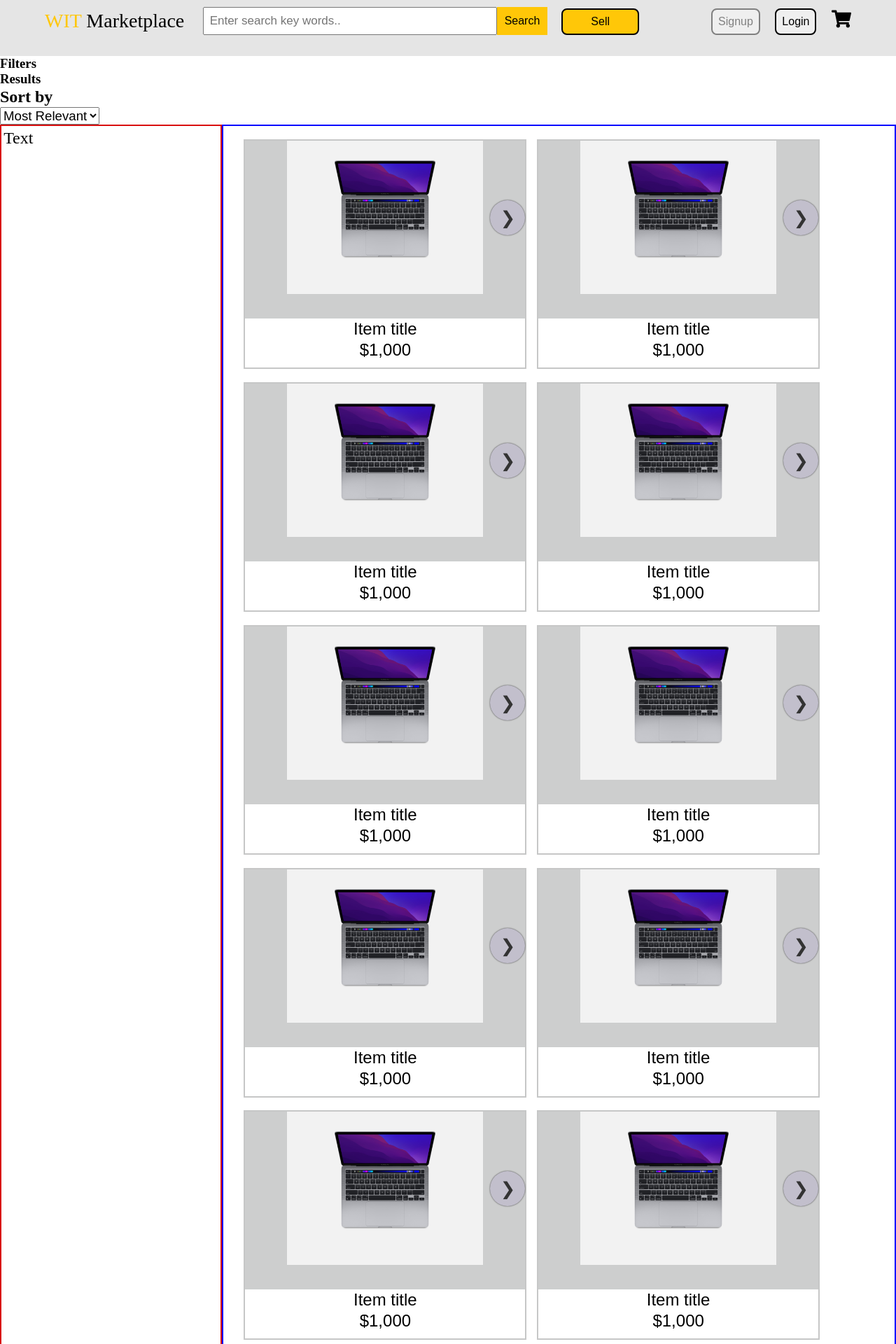
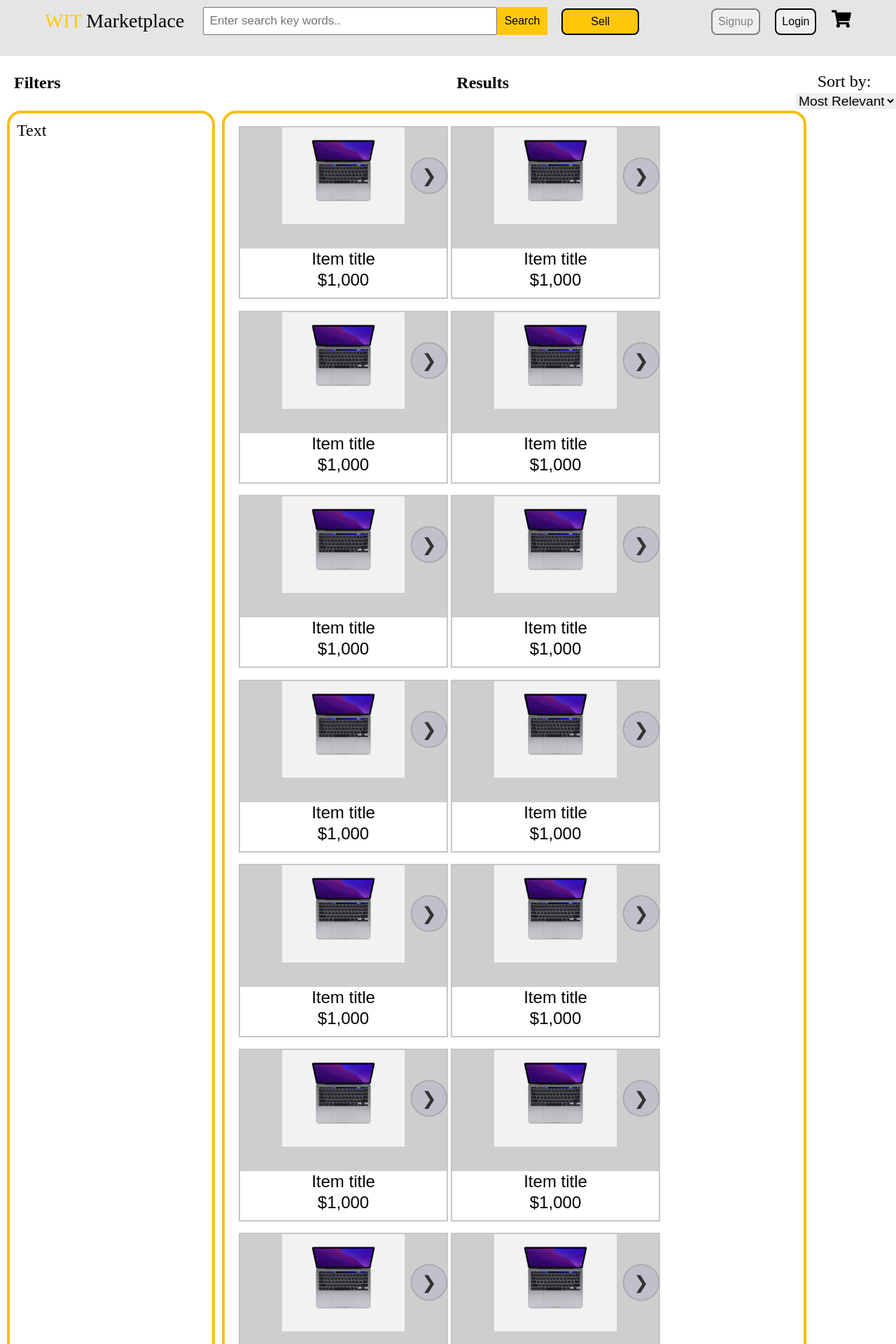
Before and after one commit to Stinny/WIT-Marketplace, a React (Create React App) app in the folder client/: page /listing in a window 1280 px wide. Shown: the part 20-1940 px from the top of the page at 70% size. Built offline with nearby package versions, Linux system fonts and the light colour scheme.

Commit message:
Working on item display

```diff
--- a/client/src/pages/Listing.js
+++ b/client/src/pages/Listing.js
@@ -5,32 +5,94 @@ import ItemView from '../components/ItemView'
 const Cart = () => {
     return (
         <div id='page-container'>
+
             <div className='top-bar'>
-                    <div id='filters-title'>
-                        <h3>
+
+                <div id='filters-title'>
+                    <h3 className='bold'>
                         Filters
-                        </h3>
+                    </h3>
+                </div>
+
+                <div id='list-area'>
+                    <div>
+                        <h3 id='list-title' className='bold'>Results</h3>
                     </div>
-                    <div id='list-area'>
-                        <h3 id='list-title'>Results</h3>
-                            <p><strong>Sort by</strong></p>
-                            <select id="sort-by">
+                    <div id='sorting'>
+                        <p>Sort by:
+                            <select id="select-sort-by">
                                 <option value="mr">Most Relevant</option>
                                 <option value="lp">Lowest Price</option>
                                 <option value="hp">Highest Price</option>
                             </select>
+                        </p>
                     </div>
+                </div>
             </div>
 
-            <div class='page-con'>
-                <div class='filter-con'>
-                    <div class='item'>
+            <div className='page-con'>
+                <div className='filter-con'>
+                    <div>
                         <p>Text</p>
                     </div>
                 </div>
 
-                <div class='listings-con'>
-                    <div class='item'>
+                <div className='listings-con'>
+                    <div className='item'>
+                        <ItemView/>
+                    </div>
+                    <div className='item'>
+                        <ItemView/>
+                    </div>
+                    <div className='item'>
+                        <ItemView/>
+                    </div>
+                    <div className='item'>
+                        <ItemView/>
+                    </div>
+                    <div className='item'>
+                        <ItemView/>
+                    </div>
+                    <div className='item'>
+                        <ItemView/>
+                    </div>
+                    <div className='item'>
+                        <ItemView/>
+                    </div>
+                    <div className='item'>
+                        <ItemView/>
+                    </div>
+                    <div className='item'>
+                        <ItemView/>
+                    </div>
+                    <div className='item'>
+                        <ItemView/>
+                    </div>
+                    <div className='item'>
+                        <ItemView/>
+                    </div>
+                    <div className='item'>
+                        <ItemView/>
+                    </div>
+                    <div className='item'>
+                        <ItemView/>
+                    </div>
+                    <div className='item'>
+                        <ItemView/>
+                    </div>
+                    <div className='item'>
+                        <ItemView/>
+                    </div>
+                    <div className='item'>
+                        <ItemView/>
+                    </div>
+                    <div className='item'>
+                        <ItemView/>
+                    </div>
+                    <div className='item'>
+                        <ItemView/>
+                    </div>
+                    <div className='item'>
                         <ItemView/>
                     </div>
                     <div className='item'>
--- a/client/src/styles/listingStyles.css
+++ b/client/src/styles/listingStyles.css
@@ -4,55 +4,77 @@
 }
 
 .listings-con{
+    border: 4px #f6bf17 solid;
+    border-radius: 20px;
+    margin-right: 10%;
+    margin-bottom: 10px;
     display: inline-flex;
     flex-direction: row;
     padding: 10px;
-    border: 2px blue solid;
     justify-content: flex-start;
     flex-wrap: wrap;
     flex: 3;
 }
 
 .filter-con{
+    border: 4px #f6bf17 solid;
+    margin-bottom: 10px;
     display: inline-flex;
+    border-radius: 20px;
+    margin-right: 10px;
     flex-direction: column;
-    width: 30%;
-    border: 2px #d90f0f solid;
+    flex: 1;
+    padding: 10px;
+    margin-left: 10px;
+}
+
+.item{
+    padding-top: 1%;
+    padding-bottom: 1%;
+    padding-right: 1%;
+    width: 295px;
+}
+
+.top-bar{
+    /*border: 4px blue solid;*/
+    margin-top: 20px;
+    display: flex;
+    flex-direction: row;
+
+}
+
+#filters-title {
+    padding-left: 15px;
     flex: 1;
 }
 
-.listings-con div {
-    /*border: 2px red solid;*/
-    width: 400px;
-    /*height: 100%;*/
+#list-area{
+    flex: 3;
+    display: flex;
+    text-align: center;
 }
 
-.item{
-    padding: 1%;
+#list-title{
+    margin-left: 20em;
+    flex: 3;
 }
 
-.top-bar{
+#sorting p{
+    font-size: 1.5em;
+    flex: 3;
+    padding-top: 3px;
+    margin-left: 400px;
+}
+
+#select-sort-by{
+    border-style: none;
+    margin-left: 5px;
+    font-size: 0.8em;
     display: inline;
 }
 
-#sort-by{
-    /*display: inline-flex;*/
-    display: inline-block;
+.bold{
+    font-weight: bold;
+    font-size: 1.5em;
+    padding: 5px;
 }
-
-#filters-title{
-    /*display: inline-flex;*/
-    /*width: 30%;*/
-    /*border: 2px #d90f0f solid;*/
-    /*flex: 1;*/
-    display: inline;
-}
-
-#list-area{
-    /*display: inline-flex;*/
-    display: inline;
-    /*width: 70%;*/
-    /*border: 2px #d90f0f solid;*/
-    /*float: right;*/
-    /*flex: 4;*/
-}
```
